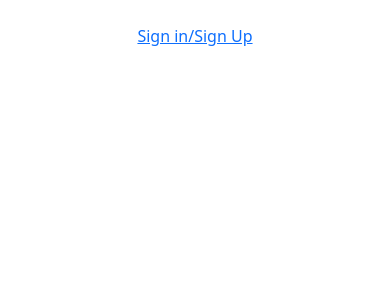
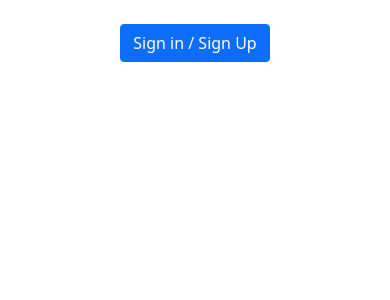
Before and after one commit to 2lc/Cloud, a Flask app: page / in a window 390 px wide. Shown: the top 300 px of the page. Run offline with Flask 3, Linux system fonts and the light colour scheme; some libraries are stand-ins or nearby versions.

Commit message:
Atualização

```diff
--- a/templates/auth.html
+++ b/templates/auth.html
@@ -3,7 +3,7 @@
 {% block content%}
 <div class="container">
     <div class="row mt-4">
-        <div class="col-lg-5 col-md-6 m-auto card p-4">
+        <div class="col-lg-5 col-md-6 m-auto card p-4 shadow">
             <form action="{{ request.path }}" method="POST" class="card-body">
                 {{ form.csrf_token }}
 
--- a/templates/index.html
+++ b/templates/index.html
@@ -8,11 +8,11 @@
     {% if current_user.is_authenticated %}
 
     <h1>Welcome {{ current_user.username }}</h1>
-    <a href="{{url_for('logout')}}">Logout</a>
+    <a class="btn btn-primary" href="{{url_for('logout')}}">Logout</a>
 
     {% else %}
 
-    <a href="{{url_for('login')}}">Sign in/Sign Up</a>
+    <a class="btn btn-primary" href="{{url_for('login')}}">Sign in / Sign Up</a>
 
     {% endif %}
 </div>
```
